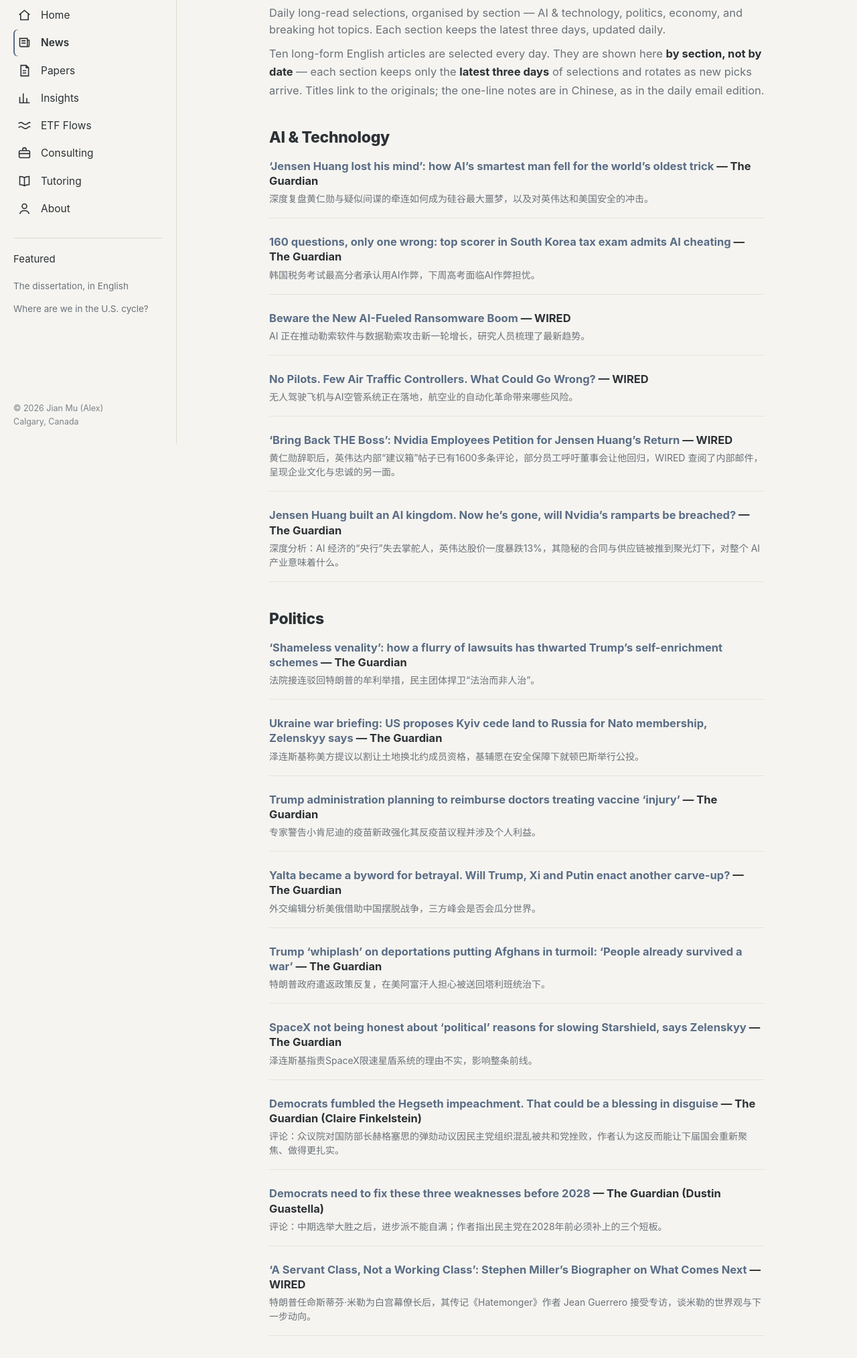
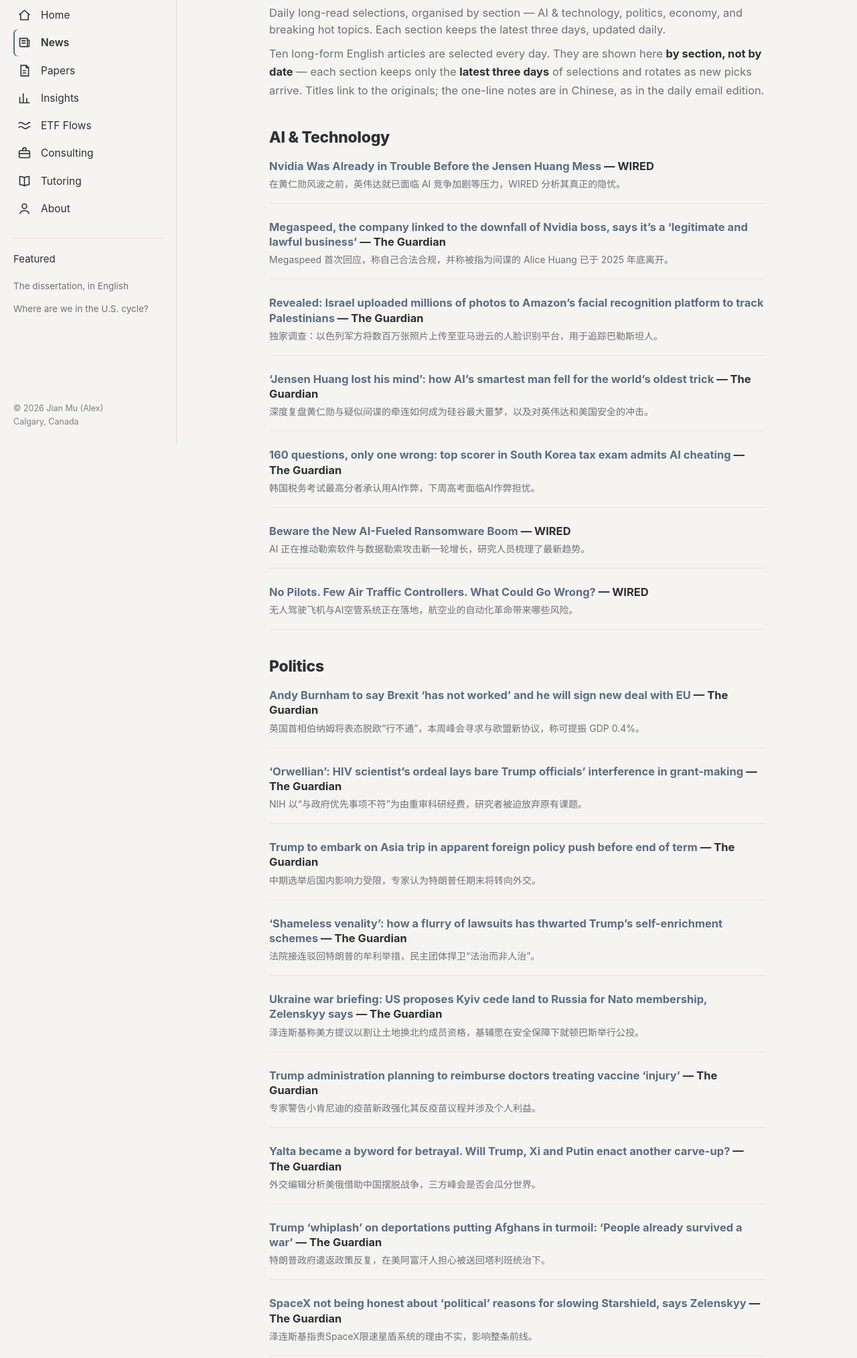
Before and after one commit to newmymujian-hash/newmymujian-hash.github.io, a plain HTML site: page news/index.html in a window 1280 px wide. Shown: the part 137-2165 px from the top of the page at 67% size. Drawn offline with nearby package versions, Linux system fonts and the light colour scheme.

Commit message:
Update News board to 2026-11-16 daily selection (latest 3 days: 2026-11-14 to 2026-11-16)

```diff
--- a/news/index.html
+++ b/news/index.html
@@ -42,6 +42,12 @@
   <p class="page-sub">Daily long-read selections, organised by section — AI &amp; technology, politics, economy, and breaking hot topics. Each section keeps the latest three days, updated daily.</p>
   <div class="prose list-intro"><p>Ten long-form English articles are selected every day. They are shown here <strong>by section, not by date</strong> — each section keeps only the <strong>latest three days</strong> of selections and rotates as new picks arrive. Titles link to the originals; the one-line notes are in Chinese, as in the daily email edition.</p>
 <h2 id="ai--technology">AI &amp; Technology</h2>
+<h3 id="nvidia-was-already-in-trouble-before-the-jensen-huang-mess--wired"><a href="https://www.wired.com/story/nvidia-was-already-in-trouble-before-the-jensen-huang-mess/">Nvidia Was Already in Trouble Before the Jensen Huang Mess</a> — WIRED</h3>
+<p>在黄仁勋风波之前，英伟达就已面临 AI 竞争加剧等压力，WIRED 分析其真正的隐忧。</p>
+<h3 id="megaspeed-the-company-linked-to-the-downfall-of-nvidia-boss-says-its-a-legitimate-and-lawful-business--the-guardian"><a href="https://www.theguardian.com/technology/2026/nov/16/megaspeed-company-breaks-slience-nvidia-jensen-huang-alice-huang">Megaspeed, the company linked to the downfall of Nvidia boss, says it’s a ‘legitimate and lawful business’</a> — The Guardian</h3>
+<p>Megaspeed 首次回应，称自己合法合规，并称被指为间谍的 Alice Huang 已于 2025 年底离开。</p>
+<h3 id="revealed-israel-uploaded-millions-of-photos-to-amazons-facial-recognition-platform-to-track-palestinians--the-guardian"><a href="https://www.theguardian.com/world/2026/nov/16/israel-amazon-facial-recognition-palestinians">Revealed: Israel uploaded millions of photos to Amazon’s facial recognition platform to track Palestinians</a> — The Guardian</h3>
+<p>独家调查：以色列军方将数百万张照片上传至亚马逊云的人脸识别平台，用于追踪巴勒斯坦人。</p>
 <h3 id="jensen-huang-lost-his-mind-how-ais-smartest-man-fell-for-the-worlds-oldest-trick--the-guardian"><a href="https://www.theguardian.com/technology/2026/nov/14/jensen-huang-affair-nvidia-nightmare">‘Jensen Huang lost his mind’: how AI’s smartest man fell for the world’s oldest trick</a> — The Guardian</h3>
 <p>深度复盘黄仁勋与疑似间谍的牵连如何成为硅谷最大噩梦，以及对英伟达和美国安全的冲击。</p>
 <h3 id="160-questions-only-one-wrong-top-scorer-in-south-korea-tax-exam-admits-ai-cheating--the-guardian"><a href="https://www.theguardian.com/technology/2026/nov/15/ai-cheating-south-korea-college-entrance-exam">160 questions, only one wrong: top scorer in South Korea tax exam admits AI cheating</a> — The Guardian</h3>
@@ -50,11 +56,13 @@
 <p>AI 正在推动勒索软件与数据勒索攻击新一轮增长，研究人员梳理了最新趋势。</p>
 <h3 id="no-pilots-few-air-traffic-controllers-what-could-go-wrong--wired"><a href="https://www.wired.com/story/no-pilots-few-air-traffic-controllers-what-could-go-wrong/">No Pilots. Few Air Traffic Controllers. What Could Go Wrong?</a> — WIRED</h3>
 <p>无人驾驶飞机与AI空管系统正在落地，航空业的自动化革命带来哪些风险。</p>
-<h3 id="bring-back-the-boss-nvidia-employees-petition-for-jensen-huangs-return--wired"><a href="https://www.wired.com/story/nvidia-employees-petition-for-jensen-huangs-return/">‘Bring Back THE Boss’: Nvidia Employees Petition for Jensen Huang’s Return</a> — WIRED</h3>
-<p>黄仁勋辞职后，英伟达内部“建议箱”帖子已有1600多条评论，部分员工呼吁董事会让他回归，WIRED 查阅了内部邮件，呈现企业文化与忠诚的另一面。</p>
-<h3 id="jensen-huang-built-an-ai-kingdom-now-hes-gone-will-nvidias-ramparts-be-breached--the-guardian"><a href="https://www.theguardian.com/technology/2026/nov/12/jensen-huang-built-an-ai-kingdom-now-hes-gone-will-nvidias-ramparts-be-breached">Jensen Huang built an AI kingdom. Now he’s gone, will Nvidia’s ramparts be breached?</a> — The Guardian</h3>
-<p>深度分析：AI 经济的“央行”失去掌舵人，英伟达股价一度暴跌13%，其隐秘的合同与供应链被推到聚光灯下，对整个 AI 产业意味着什么。</p>
 <h2 id="politics">Politics</h2>
+<h3 id="andy-burnham-to-say-brexit-has-not-worked-and-he-will-sign-new-deal-with-eu--the-guardian"><a href="https://www.theguardian.com/politics/2026/nov/16/andy-burnham-brexit-has-not-worked-sign-new-deal-with-eu">Andy Burnham to say Brexit ‘has not worked’ and he will sign new deal with EU</a> — The Guardian</h3>
+<p>英国首相伯纳姆将表态脱欧“行不通”，本周峰会寻求与欧盟新协议，称可提振 GDP 0.4%。</p>
+<h3 id="orwellian-hiv-scientists-ordeal-lays-bare-trump-officials-interference-in-grant-making--the-guardian"><a href="https://www.theguardian.com/us-news/2026/nov/16/hiv-scientist-nih-grant-making-process">‘Orwellian’: HIV scientist’s ordeal lays bare Trump officials’ interference in grant-making</a> — The Guardian</h3>
+<p>NIH 以“与政府优先事项不符”为由重审科研经费，研究者被迫放弃原有课题。</p>
+<h3 id="trump-to-embark-on-asia-trip-in-apparent-foreign-policy-push-before-end-of-term--the-guardian"><a href="https://www.theguardian.com/us-news/2026/nov/16/trump-asia-foreign-domestic-policy">Trump to embark on Asia trip in apparent foreign policy push before end of term</a> — The Guardian</h3>
+<p>中期选举后国内影响力受限，专家认为特朗普任期末将转向外交。</p>
 <h3 id="shameless-venality-how-a-flurry-of-lawsuits-has-thwarted-trumps-self-enrichment-schemes--the-guardian"><a href="https://www.theguardian.com/us-news/2026/nov/15/trump-self-enrichment-lawsuits">‘Shameless venality’: how a flurry of lawsuits has thwarted Trump’s self-enrichment schemes</a> — The Guardian</h3>
 <p>法院接连驳回特朗普的牟利举措，民主团体捍卫“法治而非人治”。</p>
 <h3 id="ukraine-war-briefing-us-proposes-kyiv-cede-land-to-russia-for-nato-membership-zelenskyy-says--the-guardian"><a href="https://www.theguardian.com/world/2026/nov/15/ukraine-war-briefing-us-proposes-kyiv-cede-land-to-russia-for-nato-membership-zelenskyy-says">Ukraine war briefing: US proposes Kyiv cede land to Russia for Nato membership, Zelenskyy says</a> — The Guardian</h3>
@@ -67,13 +75,11 @@
 <p>特朗普政府遣返政策反复，在美阿富汗人担心被送回塔利班统治下。</p>
 <h3 id="spacex-not-being-honest-about-political-reasons-for-slowing-starshield-says-zelenskyy--the-guardian"><a href="https://www.theguardian.com/world/2026/nov/14/spacex-not-honest-slowing-starshield-elon-musk-volodymyr-zelenskyy">SpaceX not being honest about ‘political’ reasons for slowing Starshield, says Zelenskyy</a> — The Guardian</h3>
 <p>泽连斯基指责SpaceX限速星盾系统的理由不实，影响整条前线。</p>
-<h3 id="democrats-fumbled-the-hegseth-impeachment-that-could-be-a-blessing-in-disguise--the-guardian-claire-finkelstein"><a href="https://www.theguardian.com/commentisfree/2026/nov/13/democrats-hegseth-impeachment">Democrats fumbled the Hegseth impeachment. That could be a blessing in disguise</a> — The Guardian (Claire Finkelstein)</h3>
-<p>评论：众议院对国防部长赫格塞思的弹劾动议因民主党组织混乱被共和党挫败，作者认为这反而能让下届国会重新聚焦、做得更扎实。</p>
-<h3 id="democrats-need-to-fix-these-three-weaknesses-before-2028--the-guardian-dustin-guastella"><a href="https://www.theguardian.com/commentisfree/2026/nov/13/democrats-weaknesses-2028">Democrats need to fix these three weaknesses before 2028</a> — The Guardian (Dustin Guastella)</h3>
-<p>评论：中期选举大胜之后，进步派不能自满；作者指出民主党在2028年前必须补上的三个短板。</p>
-<h3 id="a-servant-class-not-a-working-class-stephen-millers-biographer-on-what-comes-next--wired"><a href="https://www.wired.com/story/a-servant-class-not-a-working-class-stephen-millers-biographer-on-what-comes-next/">‘A Servant Class, Not a Working Class’: Stephen Miller’s Biographer on What Comes Next</a> — WIRED</h3>
-<p>特朗普任命斯蒂芬·米勒为白宫幕僚长后，其传记《Hatemonger》作者 Jean Guerrero 接受专访，谈米勒的世界观与下一步动向。</p>
 <h2 id="economy">Economy</h2>
+<h3 id="great-britains-oldest-renewables-projects-could-rake-in-nearly-9bn-next-year--the-guardian"><a href="https://www.theguardian.com/business/2026/nov/16/great-britain-renewable-energy-subsidies-wind-solar">Great Britain’s oldest renewables projects could rake in nearly £9bn next year</a> — The Guardian</h3>
+<p>ECU 分析：英国最早的可再生能源项目明年可能拿到近 90 亿英镑补贴，补贴机制需改革。</p>
+<h3 id="canada-could-work-with-chinese-automakers-if-us-trade-talks-fail-says-carney--the-guardian"><a href="https://www.theguardian.com/world/2026/nov/16/canada-carney-cars-evs-tariffs-xi-jinping-china-trump-trade-talks">Canada could work with Chinese automakers if US trade talks fail, says Carney</a> — The Guardian</h3>
+<p>APEC 前夕，卡尼称若美加贸易谈判破裂，加拿大可与中国车企合作。</p>
 <h3 id="david-jones-future-looks-grim-is-myer-next--the-guardian"><a href="https://www.theguardian.com/business/2026/nov/15/myer-david-jones-stores-closures-administration">David Jones’ future looks grim. Is Myer next?</a> — The Guardian</h3>
 <p>DJs破产重组后，Myer盈利受挫、股价近历史低点，澳洲百货业走向何方。</p>
 <h3 id="no-such-thing-as-a-free-lunch-says-milburn-as-he-warns-it-will-take-a-decade-for-uk-benefits-bill-to-come-down--the-guardian"><a href="https://www.theguardian.com/society/2026/nov/15/no-free-lunch-milburn-mcfadden-kuenssberg-uk-benefits-youth-unemployment-neet">‘No such thing as a free lunch,’ says Milburn as he warns it will take a decade for UK benefits bill to come down</a> — The Guardian</h3>
@@ -82,13 +88,11 @@
 <p>英国央行首席经济学家称为抗通胀，下月及2027年初可能继续加息。</p>
 <h3 id="health-is-wealth-polymarket-and-kalshi-now-host-bets-on-measles-and-other-us-health-crises--the-guardian"><a href="https://www.theguardian.com/world/2026/nov/14/measles-kalshi-polymarket-betting">Health is wealth? Polymarket and Kalshi now host bets on measles and other US health crises</a> — The Guardian</h3>
 <p>预测市场开始开设麻疹、疫苗等公共卫生事件的赌盘，专家警告风险。</p>
-<h3 id="home-sales-hit-16-year-low-in-october-amid-record-high-mortgage-rates--the-guardian"><a href="https://www.theguardian.com/business/2026/nov/12/home-sales-october-low">Home sales hit 16-year low in October amid record-high mortgage rates</a> — The Guardian</h3>
-<p>美国10月成屋销量降至375万套，同比降8.8%，为16年来最低；伊朗战争推高通胀和利率，抵押贷款利率升至近三年高点。</p>
-<h3 id="theyve-cut-all-entry-level-jobs-unlikely-seaside-town-on-frontline-of-ai-threat--the-guardian"><a href="https://www.theguardian.com/business/2026/nov/13/ai-uk-finance-jobs-bournemouth-tech">‘They’ve cut all entry-level jobs’: unlikely seaside town on frontline of AI threat</a> — The Guardian</h3>
-<p>英国海滨小城伯恩茅斯是金融后台重镇，如今入门级岗位被 AI 大量取代，威胁当地约2.4万金融从业者的饭碗。</p>
-<h3 id="even-black-friday-will-be-more-expensive-than-usual--wired"><a href="https://www.wired.com/story/even-black-friday-2026-will-be-more-expensive-than-usual/">Even Black Friday Will Be More Expensive Than Usual</a> — WIRED</h3>
-<p>AI 行业的内存危机叠加伊朗战争，手机、游戏机等耗内存电子产品涨价，IDC 预计涨价可能持续到2027甚至2028年。</p>
 <h2 id="breaking-hot-topics">Breaking Hot Topics</h2>
+<h3 id="ukraine-hits-kerch-bridge-between-russia-and-occupied-crimea--the-guardian"><a href="https://www.theguardian.com/world/2026/nov/16/ukraine-drone-kerch-bridge-russia-occupied-crimea">Ukraine hits Kerch bridge between Russia and occupied Crimea</a> — The Guardian</h3>
+<p>乌克兰夜间无人机袭击克里米亚大桥，交通一度受限。</p>
+<h3 id="estonia-to-close-all-border-crossings-with-russia-after-attack-on-drone-maker--the-guardian"><a href="https://www.theguardian.com/world/2026/nov/15/estonia-to-close-all-border-crossings-with-russia-after-attack-on-drone-maker">Estonia to close all border crossings with Russia after attack on drone maker</a> — The Guardian</h3>
+<p>爱沙尼亚称俄情报机构指使袭击本国无人机厂商，将关闭所有对俄边境口岸。</p>
 <h3 id="protest-in-prague-over-media-freedom-expected-to-be-one-of-biggest-in-czechias-history--the-guardian"><a href="https://www.theguardian.com/world/2026/nov/15/czechia-protest-prague-media-freedom">Protest in Prague over media freedom expected to be one of biggest in Czechia’s history</a> — The Guardian</h3>
 <p>数十万人预计在布拉格抗议取消收视费、改由国家预算资助公共媒体。</p>
 <h3 id="worlds-top-court-to-rule-if-myanmar-committed-genocide-against-rohingya--the-guardian"><a href="https://www.theguardian.com/world/2026/nov/15/myanmar-rohingya-genocide-icj">World’s top court to rule if Myanmar committed genocide against Rohingya</a> — The Guardian</h3>
@@ -101,10 +105,6 @@
 <p>FAA罕见下令全美停飞，数千航班延误或取消，一文看懂来龙去脉。</p>
 <h3 id="terror-from-the-skies-drones-are-redefining-warfare-in-sudan-and-massacring-its-civilians--the-guardian"><a href="https://www.theguardian.com/world/2026/nov/14/drones-redefining-warfare-sudan-massacring-civilians">Terror from the skies: drones are redefining warfare in Sudan, and massacring its civilians</a> — The Guardian</h3>
 <p>无人机袭击在苏丹造成大量平民死伤，战争蔓延到曾经安全的地方。</p>
-<h3 id="a-global-microsoft-365-outage-has-hit-millions--what-happened-and-when-will-it-be-fixed--the-guardian"><a href="https://www.theguardian.com/australia-news/2026/nov/13/global-microsoft-outage-what-happened-and-why">A global Microsoft 365 outage has hit millions – what happened and when will it be fixed?</a> — The Guardian</h3>
-<p>微软365（Outlook、Teams 等）全球宕机持续超18小时，影响企业、政府机构乃至英国医院和警方；微软称暂无迹象表明是网络攻击。</p>
-<h3 id="iran-says-it-destroyed-us-military-radar-in-bahrain-in-retaliatory-strike--the-guardian"><a href="https://www.theguardian.com/world/2026/nov/13/iran-us-radar-bahrain-sirik-hormuz">Iran says it destroyed US military radar in Bahrain in retaliatory strike</a> — The Guardian</h3>
-<p>伊朗革命卫队称为报复美军对霍尔木兹海峡旁通信塔的空袭，摧毁了美国在巴林的预警雷达，是数月来首次直接袭击美军设施。</p>
 </div>
 
 </section>
```
